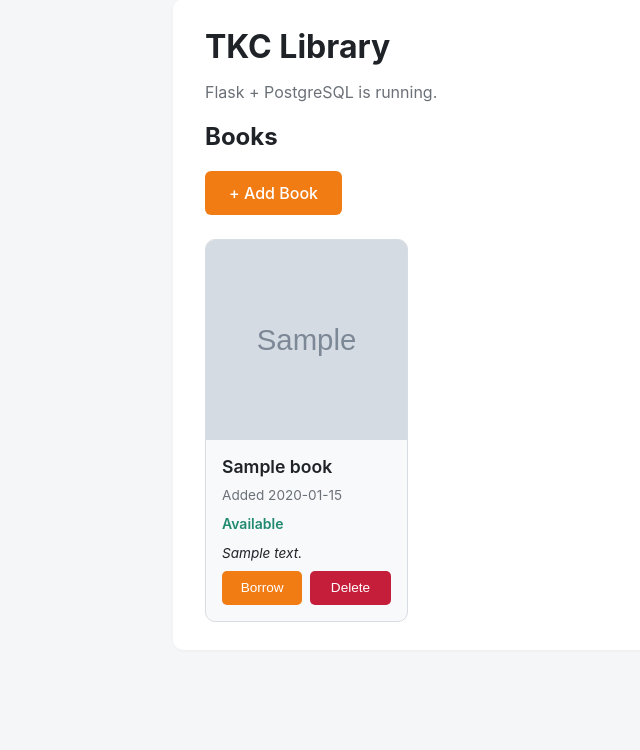
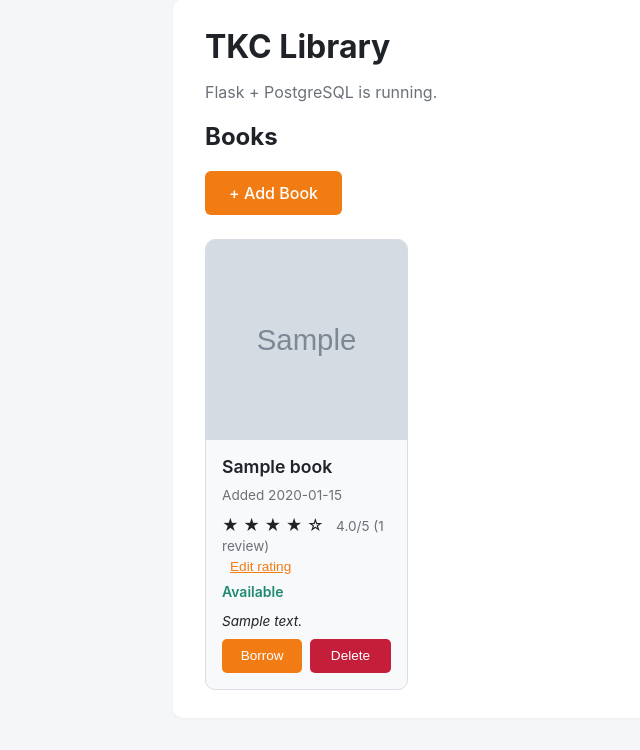
Before and after one commit to TheKeyholdingCompany/librarian, a Flask app: page / in a window 1280 px wide. Shown: the part 78-828 px from the top of the page, without its empty margins (107-747 px from the left). Before the commit the page ends 700 px from the top, so only its background shows below. Run offline with Flask 3, Linux system fonts and the light colour scheme; the visitor is signed in with stand-in values (Sample User, id 1); tables that the repository leaves empty hold one stand-in row (values such as "Sample post"); grey boxes marked "Sample" are stand-in pictures.

Commit message:
Updated project

```diff
--- a/app/library/routes.py
+++ b/app/library/routes.py
@@ -1,4 +1,4 @@
-from flask import render_template, redirect, url_for, session, flash
+from flask import render_template, redirect, url_for, session, flash, request
 from datetime import datetime, timezone, timedelta
 from sqlalchemy.orm import selectinload
 from werkzeug.security import generate_password_hash
@@ -10,7 +10,7 @@ from app.auth.decorators import login_required, admin_required
 from app.extensions import db
 from app.forms import BookForm
 from app.library import bp
-from app.models import Book, Borrow, User
+from app.models import Book, Borrow, User, Rating
 
 # Photo upload configuration
 UPLOAD_FOLDER = os.path.join(os.path.dirname(os.path.dirname(__file__)), "static", "uploads")
@@ -25,7 +25,12 @@ def index():
 
     # Get borrow status for each book
     book_status = {}
+    book_ratings = {}
+    user_rating_data = {}
+    user_id = session.get("user_id")
+
     for book in books:
+        # Borrow status
         active_borrow = db.session.scalars(
             db.select(Borrow).where(
                 (Borrow.book_id == book.id) & (Borrow.returned_at == None)
@@ -33,7 +38,72 @@ def index():
         ).first()
         book_status[book.id] = active_borrow
 
-    return render_template("library/index.html", books=books, book_status=book_status)
+        # Ratings
+        ratings = db.session.scalars(
+            db.select(Rating).where(Rating.book_id == book.id)
+        ).all()
+        if ratings:
+            avg_rating = sum(r.rating for r in ratings) / len(ratings)
+            book_ratings[book.id] = round(avg_rating, 1)
+        else:
+            book_ratings[book.id] = None
+
+        # User's rating data for the current book
+        if user_id:
+            user_rating = db.session.scalars(
+                db.select(Rating).where(
+                    (Rating.book_id == book.id) & (Rating.user_id == user_id)
+                )
+            ).first()
+            user_rating_data[book.id] = {
+                "rating": user_rating.rating,
+                "review": user_rating.review,
+            } if user_rating else None
+
+    return render_template("library/index.html", books=books, book_status=book_status, book_ratings=book_ratings, user_rating_data=user_rating_data)
+
+
+@bp.route("/rate/<int:book_id>", methods=["POST"])
+@login_required
+def rate_book(book_id):
+    user_id = session.get("user_id")
+    if not user_id:
+        flash("You must be logged in to rate books.", "error")
+        return redirect(url_for("library.index"))
+
+    rating_value = request.form.get("rating", type=int)
+    review_text = request.form.get("review", "").strip()
+
+    if not rating_value or rating_value < 1 or rating_value > 5:
+        flash("Please provide a valid rating (1-5 stars).", "error")
+        return redirect(url_for("library.index"))
+
+    # Check if user already rated this book
+    existing_rating = db.session.scalars(
+        db.select(Rating).where(
+            (Rating.book_id == book_id) & (Rating.user_id == user_id)
+        )
+    ).first()
+
+    if existing_rating:
+        # Update existing rating
+        existing_rating.rating = rating_value
+        existing_rating.review = review_text if review_text else None
+        existing_rating.updated_at = datetime.now(timezone.utc)
+        flash("Your rating has been updated.", "success")
+    else:
+        # Create new rating
+        new_rating = Rating(
+            book_id=book_id,
+            user_id=user_id,
+            rating=rating_value,
+            review=review_text if review_text else None
+        )
+        db.session.add(new_rating)
+        flash("Thank you for rating this book!", "success")
+
+    db.session.commit()
+    return redirect(url_for("library.index"))
 
 
 @bp.route("/health")
--- a/app/library/templates/library/index.html
+++ b/app/library/templates/library/index.html
@@ -208,6 +208,34 @@
               <div class="book-title">{{ book.name }}</div>
               <div class="book-meta">Added {{ book.created_at.strftime('%Y-%m-%d') }}</div>
 
+              <!-- Rating Display -->
+              <div class="book-rating" style="margin: 0.5rem 0;">
+                {% if book_ratings[book.id] %}
+                  <div class="stars-display">
+                    {% for i in range(1, 6) %}
+                      {% if i <= book_ratings[book.id] %}
+                        ★
+                      {% else %}
+                        ☆
+                      {% endif %}
+                    {% endfor %}
+                    <span style="margin-left: 0.5rem; font-size: 0.85rem; color: var(--muted);">
+                      {{ book_ratings[book.id] }}/5 ({{ book.ratings|length }} review{{ 's' if book.ratings|length != 1 else '' }})
+                    </span>
+                  </div>
+                {% else %}
+                  <div class="stars-display" style="color: #ddd;">
+                    ☆☆☆☆☆
+                    <span style="margin-left: 0.5rem; font-size: 0.85rem; color: var(--muted);">
+                      No ratings yet
+                    </span>
+                  </div>
+                {% endif %}
+                <button class="rate-btn" onclick="openRatingModal({{ book.id }}, {{ book.name | tojson }}, {{ user_rating_data[book.id] | tojson }})" style="margin-left: 0.5rem; background: none; border: none; color: var(--brand); cursor: pointer; font-size: 0.85rem; padding: 0; text-decoration: underline;">
+                  {% if user_rating_data[book.id] %}Edit rating{% else %}Rate this book{% endif %}
+                </button>
+              </div>
+
               {% if book_status[book.id] %}
                 <div class="book-status-info borrowed">
                   Borrowed by {{ book_status[book.id].user.username }}
@@ -250,5 +278,97 @@
       <p class="muted">No books yet.</p>
     {% endif %}
   </div>
+
+  <!-- Rating Modal -->
+  <div id="rating-modal" class="modal" style="display: none; position: fixed; z-index: 1000; left: 0; top: 0; width: 100%; height: 100%; background-color: rgba(0,0,0,0.5);">
+    <div class="modal-content" style="background-color: white; margin: 15% auto; padding: 20px; border: 1px solid #888; width: 90%; max-width: 500px; border-radius: 10px;">
+      <span class="close" onclick="closeRatingModal()" style="color: #aaa; float: right; font-size: 28px; font-weight: bold; cursor: pointer;">&times;</span>
+      <h3 id="modal-title">Rate Book</h3>
+      <form id="rating-form" method="POST">
+        <div style="margin: 20px 0;">
+          <label style="display: block; margin-bottom: 10px; font-weight: 600;">Rating:</label>
+          <div class="star-rating" style="font-size: 2rem; margin-bottom: 15px;">
+            <input type="radio" id="star5" name="rating" value="5" style="display: none;">
+            <label for="star5" style="cursor: pointer; color: #ddd;">★</label>
+            <input type="radio" id="star4" name="rating" value="4" style="display: none;">
+            <label for="star4" style="cursor: pointer; color: #ddd;">★</label>
+            <input type="radio" id="star3" name="rating" value="3" style="display: none;">
+            <label for="star3" style="cursor: pointer; color: #ddd;">★</label>
+            <input type="radio" id="star2" name="rating" value="2" style="display: none;">
+            <label for="star2" style="cursor: pointer; color: #ddd;">★</label>
+            <input type="radio" id="star1" name="rating" value="1" style="display: none;">
+            <label for="star1" style="cursor: pointer; color: #ddd;">★</label>
+          </div>
+        </div>
+        <div style="margin: 20px 0;">
+          <label for="review" style="display: block; margin-bottom: 10px; font-weight: 600;">Review (optional):</label>
+          <textarea id="review" name="review" rows="4" style="width: 100%; padding: 10px; border: 1px solid #ddd; border-radius: 5px; font-family: inherit; resize: vertical;" placeholder="Share your thoughts about this book..."></textarea>
+        </div>
+        <div style="text-align: right;">
+          <button type="button" onclick="closeRatingModal()" style="background: #6c757d; color: white; border: none; padding: 10px 20px; border-radius: 5px; cursor: pointer; margin-right: 10px;">Cancel</button>
+          <button type="submit" style="background: var(--brand); color: white; border: none; padding: 10px 20px; border-radius: 5px; cursor: pointer;">Submit Rating</button>
+        </div>
+      </form>
+    </div>
+  </div>
 </div>
+
+<script>
+let currentBookId = null;
+
+function openRatingModal(bookId, bookName, userRating) {
+  currentBookId = bookId;
+  document.getElementById('modal-title').textContent = `Rate "${bookName}"`;
+  document.getElementById('rating-form').action = `/rate/${bookId}`;
+  document.getElementById('rating-modal').style.display = 'block';
+
+  // Reset form
+  document.getElementById('rating-form').reset();
+  document.querySelectorAll('.star-rating label').forEach(label => {
+    label.style.color = '#ddd';
+  });
+
+  // Load existing rating if any
+  if (userRating) {
+    const starInput = document.getElementById(`star${userRating.rating}`);
+    if (starInput) {
+      starInput.checked = true;
+    }
+    updateStars(userRating.rating);
+    document.getElementById('review').value = userRating.review || '';
+  }
+}
+
+function closeRatingModal() {
+  document.getElementById('rating-modal').style.display = 'none';
+  currentBookId = null;
+}
+
+// Star rating interaction
+document.querySelectorAll('.star-rating label').forEach((label, index) => {
+  label.addEventListener('click', () => {
+    const rating = 5 - index;
+    updateStars(rating);
+  });
+});
+
+function updateStars(rating) {
+  document.querySelectorAll('.star-rating label').forEach((label, index) => {
+    if (index < rating) {
+      label.style.color = '#ffc107';
+    } else {
+      label.style.color = '#ddd';
+    }
+  });
+}
+
+// Close modal when clicking outside
+window.onclick = function(event) {
+  const modal = document.getElementById('rating-modal');
+  if (event.target == modal) {
+    closeRatingModal();
+  }
+}
+</script>
+
 {% endblock %}
```
Also changed, not shown: app/models.py (+34 -0 lines), migrations/versions/4b0cd6f50926_add_ratings_table.py (added, +40 -0 lines).
